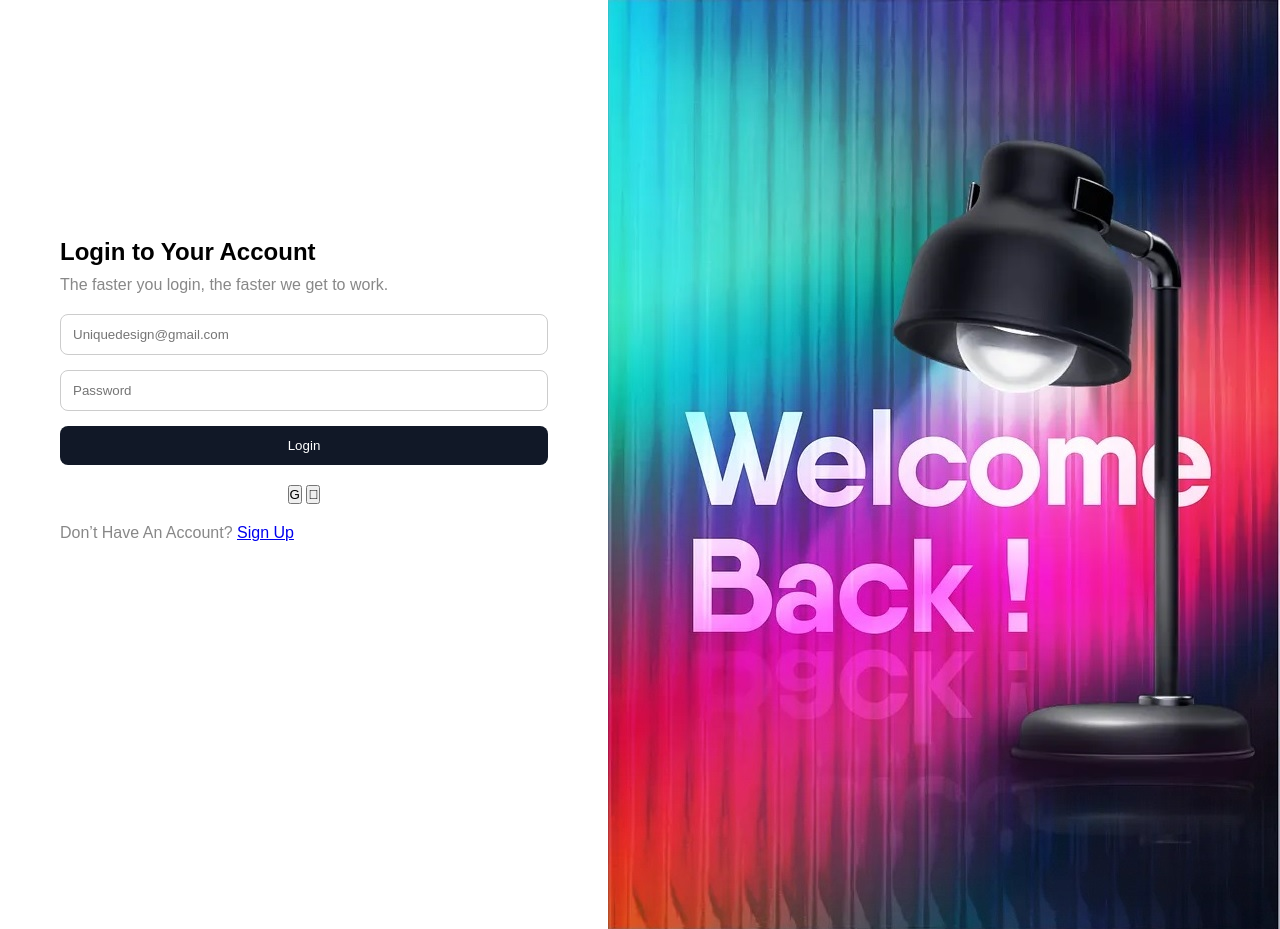
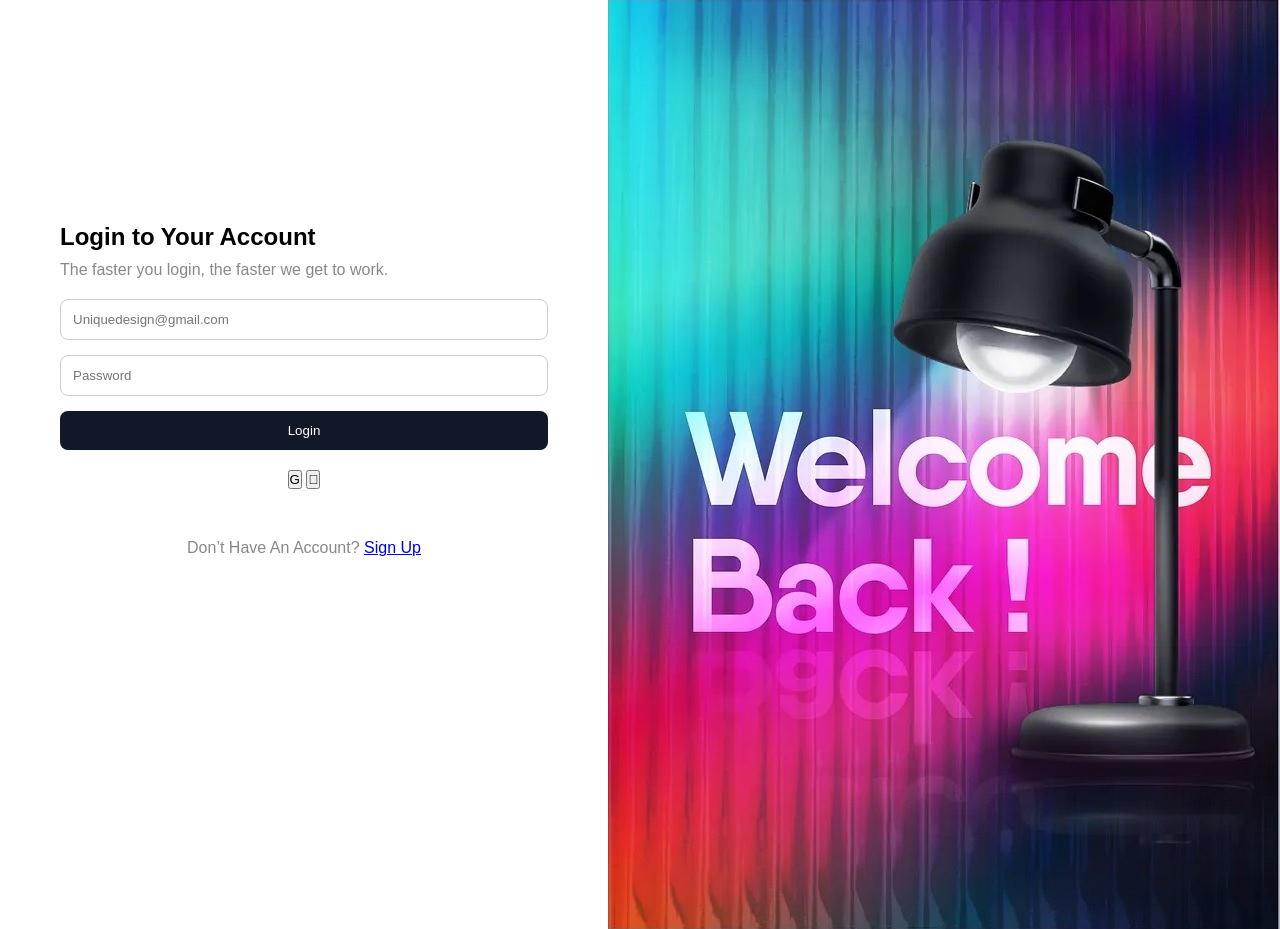
Before and after one commit to rcajazeira/UniqueDesign, a website built with Vite: page index.html in a window 1280 px wide. Shown: the top 929 px of the page. Built offline with nearby package versions, Linux system fonts and the light colour scheme.

Commit message:
signup-text

```diff
--- a/style.css
+++ b/style.css
@@ -77,3 +77,9 @@
     background-color: #fff;
     cursor: pointer;
   }
+
+  .signup-text {
+    margin-top: 30px;
+    text-align: center;
+    color: #666;
+  }
```
